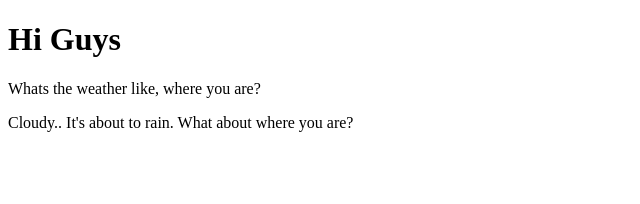
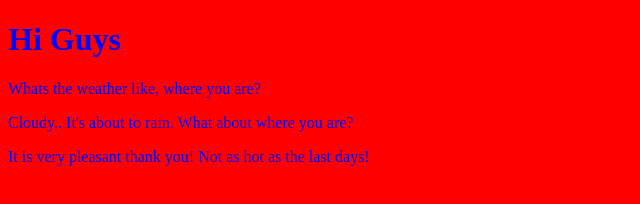
Before and after one commit to Jennifer-Raab/WBS-Project, a plain HTML site: page index.html in a window 1280 px wide. Shown: the whole page, without its empty margins (0-640 px from the left). Drawn offline with Linux system fonts and the light colour scheme.

Commit message:
message added

```diff
--- a/index.html
+++ b/index.html
@@ -11,5 +11,6 @@
     <h1>Hi Guys</h1>
     <p>Whats the weather like, where you are?</p>
     <p>Cloudy.. It's about to rain. What about where you are?</p>
+    <p>It is very pleasant thank you! Not as hot as the last days!</p>
 </body>
 </html>
--- a/style.css
+++ b/style.css
@@ -0,0 +1,4 @@
+body {
+    background-color: red;
+    color: blue;
+}
```
